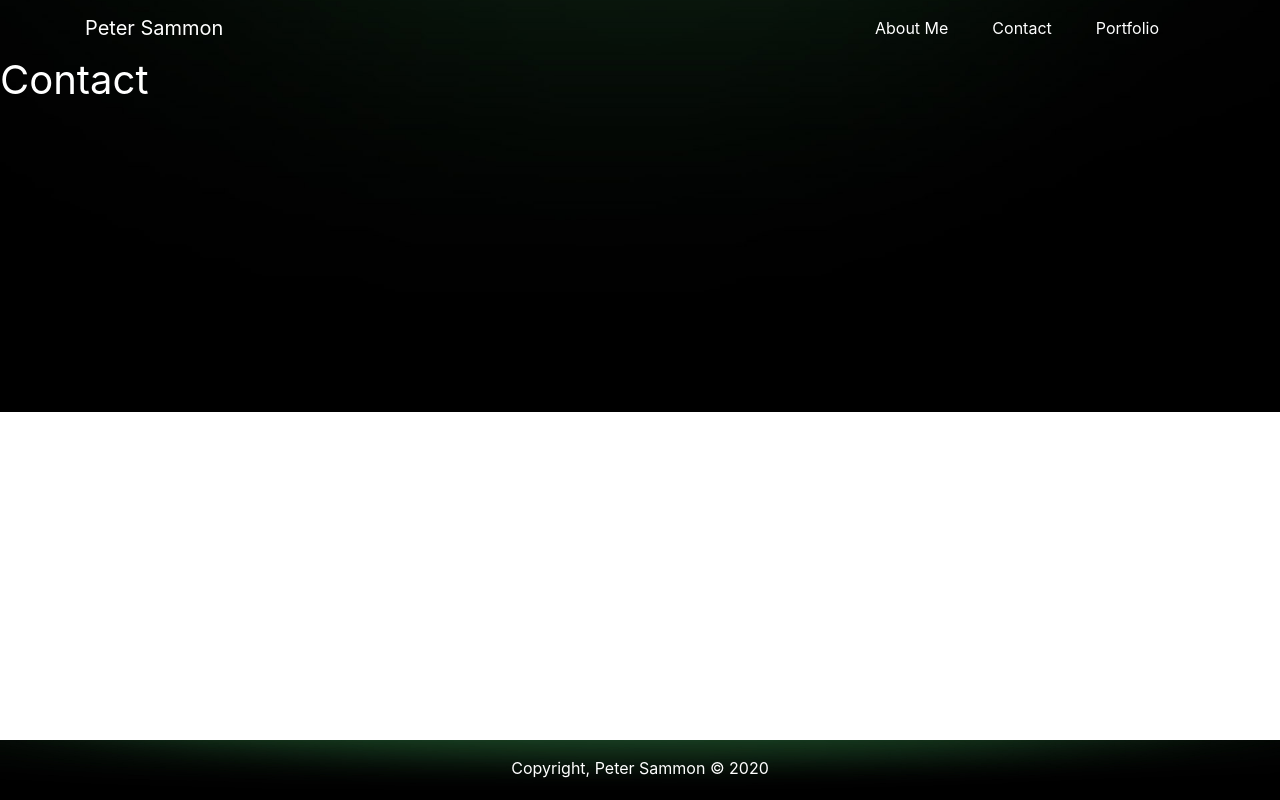
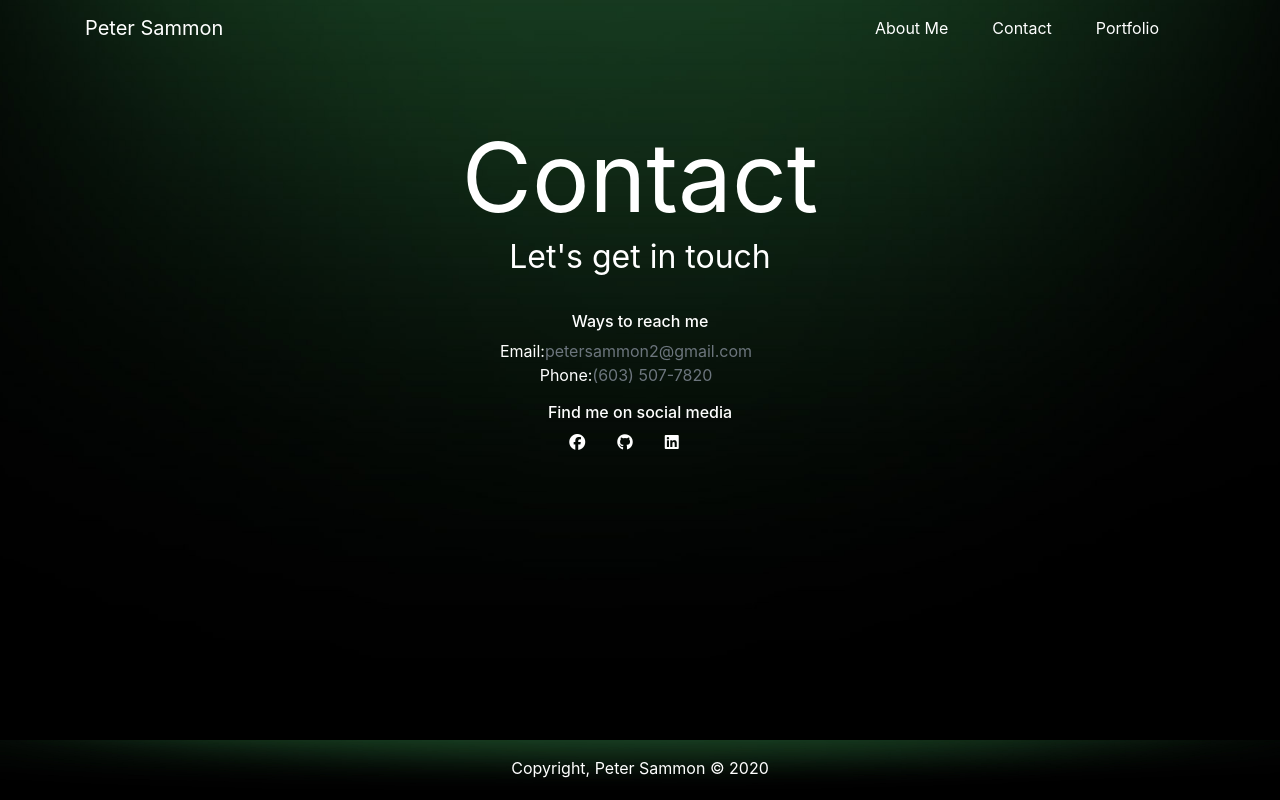
Before and after one commit to Sammon123/react-portfolio, a React (Create React App) app: page /contact in a window 1280 px wide. Built offline with nearby package versions, Linux system fonts and the light colour scheme.

Commit message:
added content for contact page

```diff
--- a/public/index.html
+++ b/public/index.html
@@ -40,6 +40,7 @@
       To begin the development, run `npm start` or `yarn start`.
       To create a production bundle, use `npm run build` or `yarn build`.
     -->
+    <script src="https://kit.fontawesome.com/2c59773103.js" crossorigin="anonymous"></script>
     <script src="https://code.jquery.com/jquery-3.5.1.slim.min.js" integrity="sha384-DfXdz2htPH0lsSSs5nCTpuj/zy4C+OGpamoFVy38MVBnE+IbbVYUew+OrCXaRkfj" crossorigin="anonymous"></script>
 <script src="https://cdn.jsdelivr.net/npm/bootstrap@4.5.3/dist/js/bootstrap.bundle.min.js" integrity="sha384-ho+j7jyWK8fNQe+A12Hb8AhRq26LrZ/JpcUGGOn+Y7RsweNrtN/tE3MoK7ZeZDyx" crossorigin="anonymous"></script>
   </body>
--- a/src/pages/Contact/Contact.css
+++ b/src/pages/Contact/Contact.css
@@ -0,0 +1,77 @@
+a {
+	color: #fff;
+	text-decoration: none;
+}
+
+h1,
+h2 {
+	margin: 0;
+	font-weight: 400;
+}
+
+li {
+	margin-right: 1.75rem;
+}
+
+main {
+	padding: 4rem;
+	min-height: calc(100vh-60px);
+}
+
+span {
+	text-decoration: none;
+}
+
+ul {
+	list-style: none;
+}
+
+#contact {
+	text-align: center;
+}
+
+h1.lg-heading {
+	font-size: 6rem;
+}
+
+h2.sm-heading {
+	margin-bottom: 2rem;
+	padding: 0.2rem 1rem;
+}
+
+.socials li {
+	display: inline-block;
+	margin-right: 2rem;
+	text-align: center;
+	height: 35vh;
+}
+
+@media screen and (min-width: 769px) and (max-width: 1170px) {
+	h1.lg-heading {
+		font-size: 5rem;
+	}
+}
+
+@media screen and (max-width: 768px) {
+	main {
+		align-items: center;
+		text-align: center;
+	}
+
+	main .lg-heading {
+		line-height: 1;
+		margin-bottom: 1rem;
+		font-size: 3rem;
+	}
+
+	h2.sm-heading {
+		font-size: 2rem;
+	}
+}
+
+@media screen and (max-width: 500px) {
+	main {
+		align-items: center;
+		text-align: center;
+	}
+}
--- a/src/pages/Contact/Contact.js
+++ b/src/pages/Contact/Contact.js
@@ -1,10 +1,48 @@
 import React from 'react'
+import './Contact.css'
 
 const Contact = () => {
     return (
-        <div>
-            <h1>Contact</h1>
-        </div>
+        <main id="contact">
+            <h1 className="lg-heading">Contact</h1>
+            <h2 className="sm-heading">Let's get in touch</h2>
+            <h6>Ways to reach me</h6>
+            <ul className="contact">
+                <li>
+                    Email:
+					<a href="https://www.petersammon2@gmail.com">
+                        <span className="text-secondary">
+                            petersammon2@gmail.com
+						</span>
+                    </a>
+                </li>
+                <li>
+                    Phone:
+					<span className="text-secondary">(603) 507-7820</span>
+                </li>
+            </ul>
+
+            <h6 className="sm-heading">Find me on social media</h6>
+            <div className="socials">
+                <ul>
+                    <li>
+                        <a href="https://www.facebook.com/peter.sammon.3" >
+                            <i className="fab fa-facebook"> </i>
+                        </a>
+                    </li>
+                    <li>
+                        <a href="https://github.com/Sammon123"
+                        ><i className="fab fa-github"></i
+                        ></a>
+                    </li>
+                    <li>
+                        <a href="https://www.linkedin.com/in/peter-sammon-950a611a7/"
+                        ><i className="fab fa-linkedin"></i
+                        ></a>
+                    </li>
+                </ul>
+            </div>
+        </main>
     )
 }
 
```
